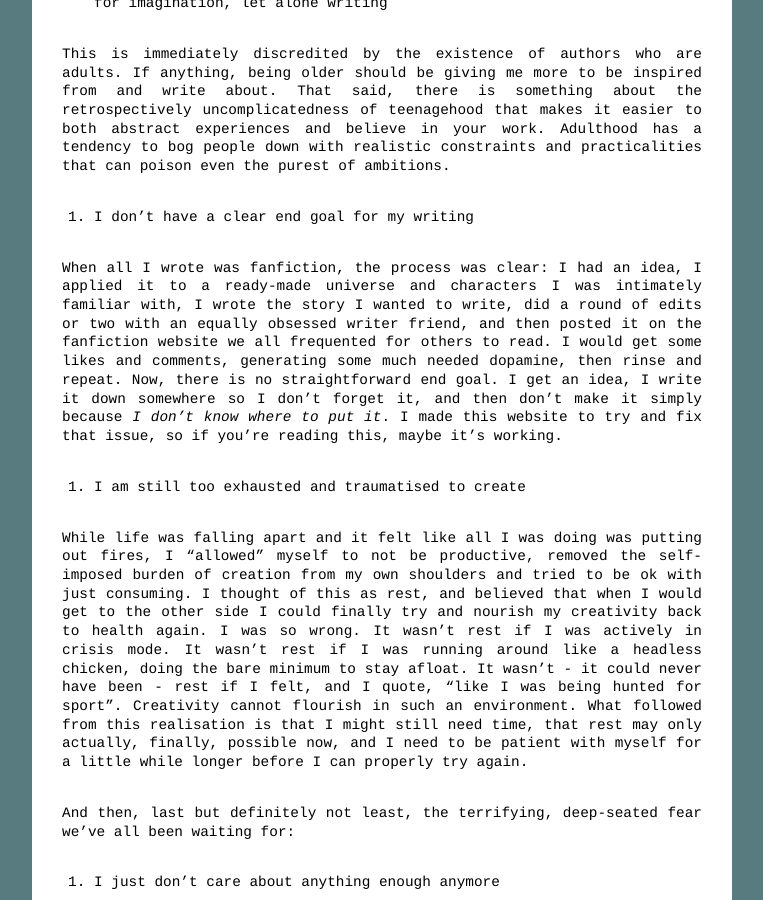
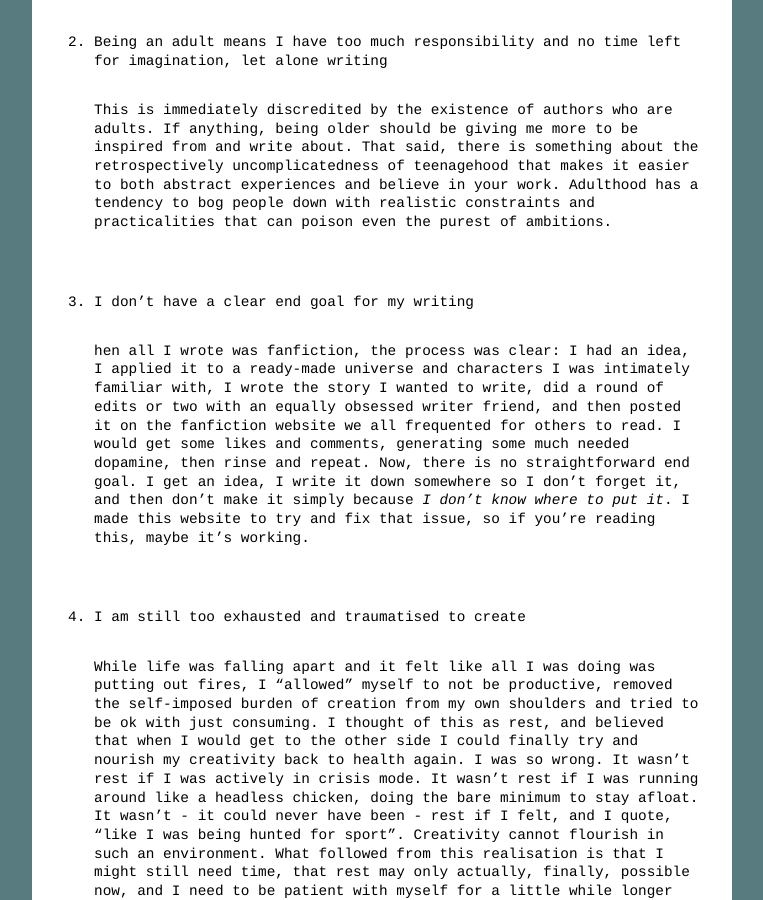
Before and after one commit to alepoptosis/alepoptosis.github.io, a Jekyll site: the page built from _posts/2026-08-01-i-want-to-write-again.md, in a window 1280 px wide and 900 px high, scrolled down 1567 px. Shown: the whole window, without its empty margins (258-1021 px from the left). Built offline with Jekyll 4.4.1, drawn with Linux system fonts in a browser that asks for light colours.

Commit message:
fixing list in post take 2

```diff
--- a/_posts/2026-08-01-i-want-to-write-again.md
+++ b/_posts/2026-08-01-i-want-to-write-again.md
@@ -23,25 +23,25 @@ Instead of thinking about things I want to write, I have been thinking about wha
 
 1. My phone has destroyed my ability to be alone with my thoughts
 
-While it is very likely that the current state of social media has had an impact in my ability to just sit with myself, I have never been particularly good at doing that (ADHD is truly the gift that keeps on giving), and it's not like I wasn't on the internet the entire time I was a teenager anyway. It does take up more of my time than I would like, though, and I believe it has made it way too easy for me to occupy my time and distract my thoughts in ways that do not creatively fulfil me in the slightest.
-{:start="2"}
+    While it is very likely that the current state of social media has had an impact in my ability to just sit with myself, I have never been particularly good at doing that (ADHD is truly the gift that keeps on giving), and it's not like I wasn't on the internet the entire time I was a teenager anyway. It does take up more of my time than I would like, though, and I believe it has made it way too easy for me to occupy my time and distract my thoughts in ways that do not creatively fulfil me in the slightest.
+
 2. Being an adult means I have too much responsibility and no time left for imagination, let alone writing
 
-This is immediately discredited by the existence of authors who are adults. If anything, being older should be giving me more to be inspired from and write about. That said, there is something about the retrospectively uncomplicatedness of teenagehood that makes it easier to both abstract experiences and believe in your work. Adulthood has a tendency to bog people down with realistic constraints and practicalities that can poison even the purest of ambitions.
-{:start="3"}
+    This is immediately discredited by the existence of authors who are adults. If anything, being older should be giving me more to be inspired from and write about. That said, there is something about the retrospectively uncomplicatedness of teenagehood that makes it easier to both abstract experiences and believe in your work. Adulthood has a tendency to bog people down with realistic constraints and practicalities that can poison even the purest of ambitions.
+
 3. I don't have a clear end goal for my writing
 
-When all I wrote was fanfiction, the process was clear: I had an idea, I applied it to a ready-made universe and characters I was intimately familiar with, I wrote the story I wanted to write, did a round of edits or two with an equally obsessed writer friend, and then posted it on the fanfiction website we all frequented for others to read. I would get some likes and comments, generating some much needed dopamine, then rinse and repeat. Now, there is no straightforward end goal. I get an idea, I write it down somewhere so I don't forget it, and then don't make it simply because *I don't know where to put it*. I made this website to try and fix that issue, so if you're reading this, maybe it's working.
-{:start="4"}
+    hen all I wrote was fanfiction, the process was clear: I had an idea, I applied it to a ready-made universe and characters I was intimately familiar with, I wrote the story I wanted to write, did a round of edits or two with an equally obsessed writer friend, and then posted it on the fanfiction website we all frequented for others to read. I would get some likes and comments, generating some much needed dopamine, then rinse and repeat. Now, there is no straightforward end goal. I get an idea, I write it down somewhere so I don't forget it, and then don't make it simply because *I don't know where to put it*. I made this website to try and fix that issue, so if you're reading this, maybe it's working.
+
 4. I am still too exhausted and traumatised to create
 
-While life was falling apart and it felt like all I was doing was putting out fires, I "allowed" myself to not be productive, removed the self-imposed burden of creation from my own shoulders and tried to be ok with just consuming. I thought of this as rest, and believed that when I would get to the other side I could finally try and nourish my creativity back to health again. I was so wrong. It wasn't rest if I was actively in crisis mode. It wasn't rest if I was running around like a headless chicken, doing the bare minimum to stay afloat. It wasn't - it could never have been - rest if I felt, and I quote, "like I was being hunted for sport". Creativity cannot flourish in such an environment. What followed from this realisation is that I might still need time, that rest may only actually, finally, possible now, and I need to be patient with myself for a little while longer before I can properly try again.
+    While life was falling apart and it felt like all I was doing was putting out fires, I "allowed" myself to not be productive, removed the self-imposed burden of creation from my own shoulders and tried to be ok with just consuming. I thought of this as rest, and believed that when I would get to the other side I could finally try and nourish my creativity back to health again. I was so wrong. It wasn't rest if I was actively in crisis mode. It wasn't rest if I was running around like a headless chicken, doing the bare minimum to stay afloat. It wasn't - it could never have been - rest if I felt, and I quote, "like I was being hunted for sport". Creativity cannot flourish in such an environment. What followed from this realisation is that I might still need time, that rest may only actually, finally, possible now, and I need to be patient with myself for a little while longer before I can properly try again.
 
-And then, last but definitely not least, the terrifying, deep-seated fear we've all been waiting for:
-{:start="5"}
+    And then, last but definitely not least, the terrifying, deep-seated fear we've all been waiting for:
+
 5. I just don't care about anything enough anymore
 
-Kurt Vonnegut's first and most important piece of writing advice is to *"find a subject you care about and which you in your heart feel others should care about"*. This is excellent advice, bless that man, and also the one thing that has sown the ultimate seed of self-doubt inside me. When I was a teen, this was easy peasy, hence the scores of fanfiction. I had encyclopaedic knowledge about this little corner of culture that others also intensely cared about, and I used it to write stories others wanted to read in this ready-made universe I knew everything about. So what if the real problem is that now I simply do not care about anything enough anymore?
+    Kurt Vonnegut's first and most important piece of writing advice is to *"find a subject you care about and which you in your heart feel others should care about"*. This is excellent advice, bless that man, and also the one thing that has sown the ultimate seed of self-doubt inside me. When I was a teen, this was easy peasy, hence the scores of fanfiction. I had encyclopaedic knowledge about this little corner of culture that others also intensely cared about, and I used it to write stories others wanted to read in this ready-made universe I knew everything about. So what if the real problem is that now I simply do not care about anything enough anymore?
 
 Of course, that fear is baseless. I care about people, about human rights, about the trans experience, about love and relationships and the bonds that we build with each other, I care about books and weird indie video games and puzzles that feel like they personally hate me, and - most of all - I care about writing, which is itself a hard thing to write about. But picking through all this love I have in search of something to write feels like picking at a plate of delicious treats when you've just been sick with food poisoning. This post is the plain rice I am using to try and get my stomach back to normal.
 
```
